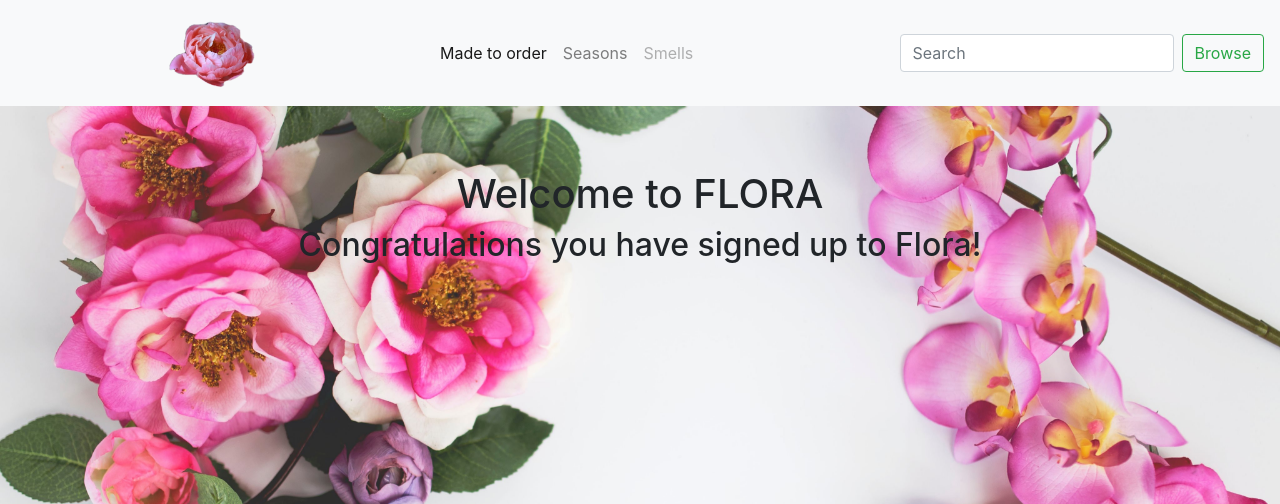
After one commit to NatPla/TEAM_FLORA, a Flask app: template templates/page1.html in a window 1280 px wide. The commit adds this page. Shown: the top 504 px of the page. Run offline with Flask 2, Linux system fonts and the light colour scheme; the template is opened without the code that fills it, so the values that code supplies are empty; some libraries are stand-ins or nearby versions.

Commit message:
added html page1 , changed background image size

```diff
--- a/send_message.py
+++ b/send_message.py
@@ -14,5 +14,5 @@ def send_message(email, message):
         "from": sender,
         "to": [email],
         "subject": "Greetings!",
-        "text": message
+        "text": "You have signed up to the Flora mailing list"
       })
--- a/server.py
+++ b/server.py
@@ -14,6 +14,6 @@ def send():
 
   send_message(form_data["email"], form_data["password"])
 
-  return "Greeting sent!"
+  return render_template("page1.html")
 
 app.run()
--- a/static/css/index.css
+++ b/static/css/index.css
@@ -1,7 +1,7 @@
 body {
 
     background-image: url('../images/backgroundflower.jpg');
-    background-size: 100% 100%;
+    background-size: cover;
     background-repeat: no-repeat;
     background-attachment: fixed;
     background-position: center;
--- /dev/null
+++ b/templates/page1.html
@@ -0,0 +1,58 @@
+<!doctype html>
+<html lang="en">
+<head>
+    <title>Team FLORA Website</title>
+    <meta charset="utf-8">
+    <meta name="viewport" content="width=device-width, initial-scale=1, shrink-to-fit=no">
+    <meta name="description" content="">
+    <meta name="author" content="">
+    <link href="./static/css/index.css" rel="stylesheet">
+
+    <link rel="stylesheet" href="https://stackpath.bootstrapcdn.com/bootstrap/4.1.3/css/bootstrap.min.css" integrity="sha384-MCw98/SFnGE8fJT3GXwEOngsV7Zt27NXFoaoApmYm81iuXoPkFOJwJ8ERdknLPMO" crossorigin="anonymous">
+    <script src="https://ajax.googleapis.com/ajax/libs/jquery/2.1.3/jquery.min.js"></script>
+      <script src="https://maxcdn.bootstrapcdn.com/bootstrap/3.4.0/js/bootstrap.min.js"></script>
+
+
+</head>
+    <body background="./static/images/backgroundflower.jpg">
+      <nav class="navbar navbar-expand-lg navbar-light bg-light">
+          <a class="navbar-brand" href="#">
+              <img src="./static/images/flower6.png">
+            </a>
+          <button class="navbar-toggler" type="button" data-toggle="collapse" data-target="#navbarTogglerDemo02" aria-controls="navbarTogglerDemo02" aria-expanded="false" aria-label="Toggle navigation">
+            <span class="navbar-toggler-icon"></span>
+          </button>
+
+          <div class="collapse navbar-collapse" id="navbarTogglerDemo02">
+            <ul class="navbar-nav mr-auto mt-2 mt-lg-0">
+              <li class="nav-item active">
+                <a class="nav-link" href="#">Made to order <span class="sr-only">(current)</span></a>
+              </li>
+              <li class="nav-item">
+                <a class="nav-link" href="#">Seasons</a>
+              </li>
+              <li class="nav-item">
+                <a class="nav-link disabled" href="#" tabindex="-1" aria-disabled="true">Smells</a>
+              </li>
+            </ul>
+            <form class="form-inline my-2 my-lg-0">
+              <input class="form-control mr-sm-2" type="search" placeholder="Search">
+              <button class="btn btn-outline-success my-2 my-sm-0" type="submit">Browse</button>
+            </form>
+          </div>
+        </nav>
+        <body>
+
+                <h1>Welcome to FLORA</h1>
+                <h2>Congratulations you have signed up to Flora!</h2>
+
+
+
+
+            <body class="text-center"
+
+
+
+    </body>
+
+</html>
```
